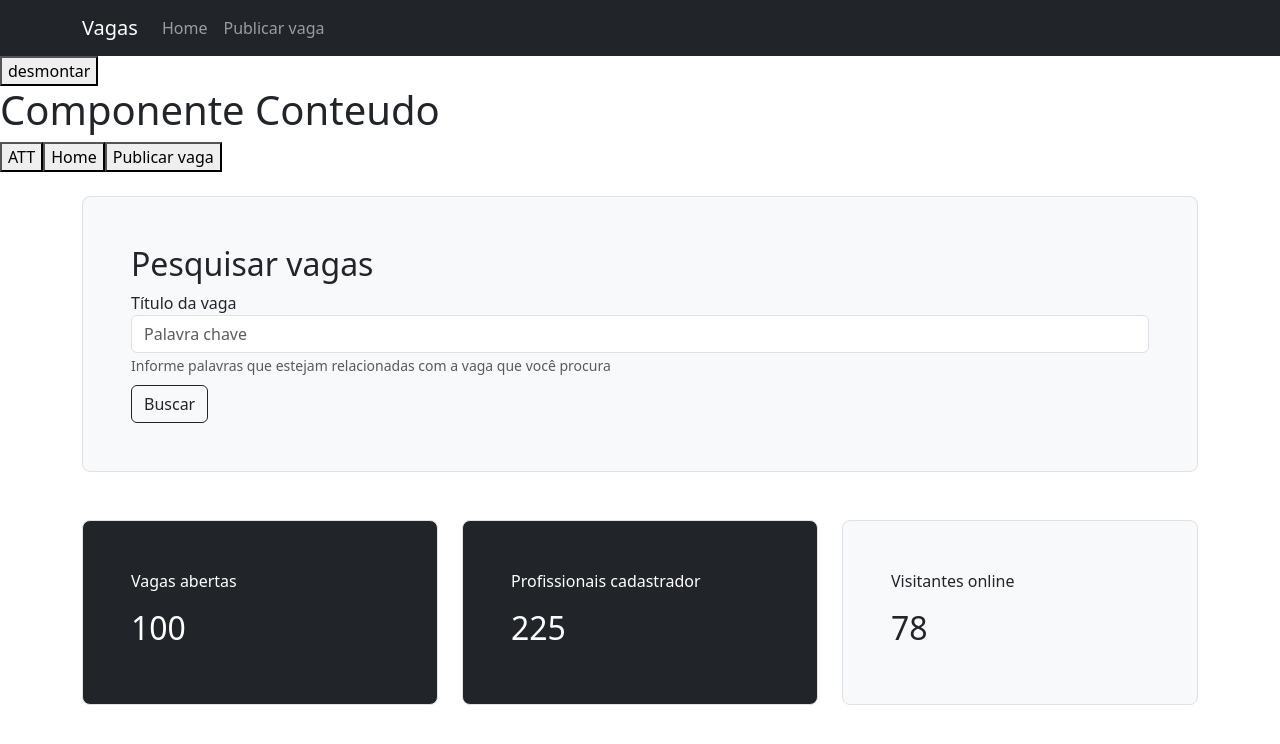
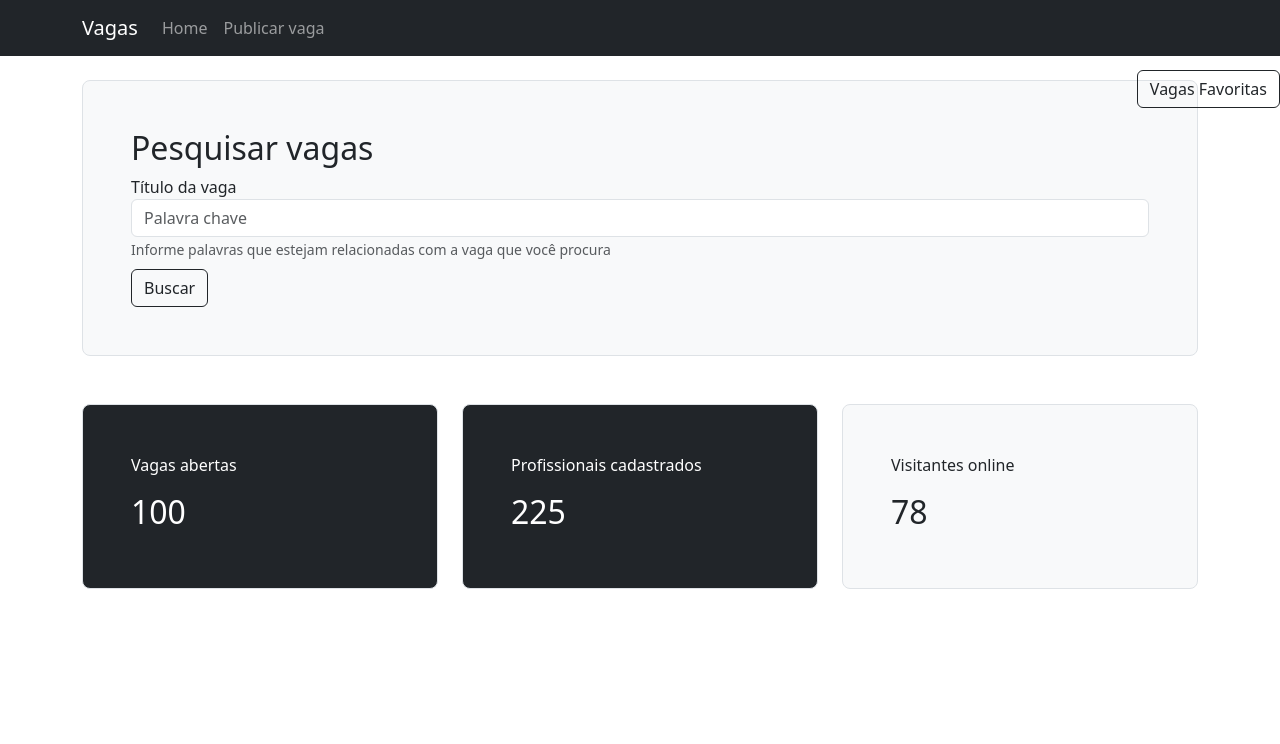
Before and after one commit to danillohss/vue-vacancies, a Vue app: page / in a window 1280 px wide. Shown: the top 744 px of the page. Built offline with nearby package versions, Linux system fonts and the light colour scheme.

Commit message:
att-vagas

```diff
--- a/package.json
+++ b/package.json
@@ -9,6 +9,7 @@
   },
   "dependencies": {
     "core-js": "^3.8.3",
+    "mitt": "^3.0.0",
     "vue": "^3.2.13"
   },
   "devDependencies": {
--- a/src/App.vue
+++ b/src/App.vue
@@ -1,13 +1,14 @@
 <template>
   <div>
-    <Topo />
-    <button @click="desmontar()">desmontar</button>
-    <Conteudo v-if="visibilidade" />
+    <VagasFavoritas />
+    <Topo @navegar="componente = $event" />
+    <Conteudo v-if="visibilidade" :conteudo="componente" />
   </div>
 </template>
 
 <script>
 
+import VagasFavoritas from '@/components/comuns/VagasFavoritas.vue'
 import Conteudo from '@/components/layouts/Conteudo.vue'
 import Topo from '@/components/layouts/Topo.vue'
 
@@ -16,15 +17,11 @@
   data() {
     return {
       visibilidade: true,
+      componente: 'Home',
     }
   },
   components: {
-    Topo, Conteudo
-  },
-  methods: {
-    desmontar() {
-      this.visibilidade = false;
-    }
+    Topo, Conteudo, VagasFavoritas
   },
 }
 </script>
--- a/src/components/comuns/Vaga.vue
+++ b/src/components/comuns/Vaga.vue
@@ -1,12 +1,27 @@
 <template>
     <div class="card">
-        <div class="card-header bg-dark text-white">{{ this.titulo }}</div>
+        <div class="card-header bg-dark text-white">
+            <div class="row">
+                <div class="col d-flex justify-content-between">
+                    <div>
+                        {{ this.titulo }}
+                    </div>
+                    <div>
+                        <div class="form-check form-switch">
+                            <input type="checkbox" class="form-check-input" v-model="favoritada">
+                            <label v-if="!favoritada" class="form-check-label">Favoritar</label>
+                            <label v-else class="form-check-label">Desfavoritar</label>
+                        </div>
+                    </div>
+                </div>
+            </div>
+        </div>
         <div class="card-body">
             <p>{{ this.descricao }}</p>
         </div>
         <div class="card-footer">
             <small class="text-muted">
-                <a href=""></a> Salário: {{ this.salario }} | Modalidade: {{ getModalidade }} |
+                <a href=""></a> Salário: {{ getSalario }} | Modalidade: {{ getModalidade }} |
                 Tipo: {{ getTipo }} | {{
                     this.publicacao }}
             </small>
@@ -18,14 +33,15 @@
 export default {
     // eslint-disable-next-line
     name: 'Vaga',
-    //props: ['titulo', 'descricao', 'salario', 'modalidade', 'tipo', 'publicacao'],
+    data() {
+        return {
+            favoritada: false,
+        }
+    },
     props: {
         titulo: {
             type: String,
             required: true,
-            validator(p) {
-                console.log(p);
-            },
         },
         descricao: {
             type: String,
@@ -46,6 +62,15 @@
         tipo: {
             type: String,
             required: true
+        }
+    },
+    watch: {
+        favoritada(valorNovo) {
+            if (valorNovo) {
+                this.emitter.emit('favoritarVaga', this.titulo)
+            } else {
+                this.emitter.emit('desfavoritarVaga', this.titulo)
+            }
         }
     },
     computed: {
@@ -70,6 +95,12 @@
                 default:
                     return 'Não informado'
             }
+        },
+        getSalario() {
+            if (this.salario === '') {
+                return 'Não informado'
+            }
+            return this.salario;
         }
     }
 }
--- /dev/null
+++ b/src/components/comuns/VagasFavoritas.vue
@@ -0,0 +1,51 @@
+<template>
+    <div>
+        <div class="buttonFavorite">
+            <button class="btn btn-outline-dark" type="button" data-bs-toggle="offcanvas" data-bs-target="#offcanvasRight"
+                aria-controls="offcanvasRight">Vagas Favoritas</button>
+        </div>
+        <div class="offcanvas offcanvas-end" tabindex="-1" id="offcanvasRight" aria-labelledby="offcanvasRightLabel">
+            <div class="offcanvas-header">
+                <h5 id="offcanvasRightLabel">Vagas favoritadas</h5>
+                <button type="button" class="btn-close text-reset" data-bs-dismiss="offcanvas" aria-label="Close"></button>
+            </div>
+            <div class="offcanvas-body">
+                <ul class="list-group">
+                    <li class="list-group-item" v-for="(vaga, index) in vagas" :key="index">{{ vaga }}</li>
+                </ul>
+            </div>
+        </div>
+    </div>
+</template>
+
+<script>
+export default {
+    name: 'VagasFavoritas',
+    data() {
+        return {
+            vagas: [],
+        }
+    },
+    mounted() {
+        this.emitter.on('favoritarVaga', (titulo) => {
+            this.vagas.push(titulo)
+        })
+
+        this.emitter.on('desfavoritarVaga', (titulo) => {
+            let indiceArray = this.vagas.indexOf(titulo)
+            if (indiceArray !== -1) {
+                this.vagas.splice(indiceArray, 1)
+            }
+        })
+    },
+}
+</script>
+
+<style scoped>
+.buttonFavorite {
+    position: absolute;
+    z-index: 1;
+    top: 70px;
+    right: 0px;
+}
+</style>
--- a/src/components/layouts/Conteudo.vue
+++ b/src/components/layouts/Conteudo.vue
@@ -1,11 +1,5 @@
 <template>
     <div>
-        <h1>{{ titulo }}</h1>
-        <button @click="atualizarComponente()">ATT</button>
-        <button @click="conteudo = 'Home'">Home</button>
-        <button @click="conteudo = 'PublicarVaga'">Publicar vaga</button>
-        <!-- <Home />
-        <PublicarVaga /> -->
         <keep-alive>
             <component :is="conteudo" />
         </keep-alive>
@@ -18,19 +12,15 @@
 export default {
     // eslint-disable-next-line
     name: 'Conteudo',
+    props: {
+        conteudo: {
+            typeof: 'string',
+            required: true
+        }
+    },
     components: {
         Home,
         PublicarVaga
-    },
-    data: () => ({
-        teste: 'O componente foi criado',
-        titulo: 'Componente Conteudo',
-        conteudo: 'Home',
-    }),
-    methods: {
-        atualizarComponente() {
-            this.titulo += '*'
-        }
     },
 }
 </script>
--- a/src/components/layouts/Topo.vue
+++ b/src/components/layouts/Topo.vue
@@ -9,10 +9,10 @@
             <div class="collapse navbar-collapse" id="navbarSupportedContent">
                 <ul class="navbar-nav me-auto mb-2 mb-lg-0">
                     <li class="nav-item">
-                        <a class="nav-link" href="#">Home</a>
+                        <a class="nav-link" href="#" @click="navegarPara('Home')">Home</a>
                     </li>
                     <li class="nav-item">
-                        <a class="nav-link" href="#">Publicar vaga</a>
+                        <a class="nav-link" href="#" @click="navegarPara('PublicarVaga')">Publicar vaga</a>
                     </li>
                 </ul>
             </div>
@@ -24,6 +24,11 @@
 export default {
     // eslint-disable-next-line
     name: 'Topo',
+    methods: {
+        navegarPara(p) {
+            this.$emit('navegar', p)
+        }
+    }
 }
 </script>
 
--- a/src/components/views/Home.vue
+++ b/src/components/views/Home.vue
@@ -15,7 +15,7 @@
                 <Indicador titulo="Vagas abertas" indicador="100" bg="bg-dark" color="text-white" />
             </div>
             <div class="col-4">
-                <Indicador titulo="Profissionais cadastrador" indicador="225" bg="bg-dark" color="text-white" />
+                <Indicador titulo="Profissionais cadastrados" indicador="225" bg="bg-dark" color="text-white" />
             </div>
             <div class="col-4">
                 <Indicador titulo="Visitantes online" :indicador="usuariosOnline" bg="bg-light" color="text-dark" />
--- a/src/components/views/PublicarVaga.vue
+++ b/src/components/views/PublicarVaga.vue
@@ -50,7 +50,7 @@
         </div>
         <div class="row mt-3">
             <div class="col">
-                <button type="submit" class="btn btn-primary" @click="salvarVaga">Cadastrar</button>
+                <button type="submit" class="btn btn-primary" @click="salvarVaga(), limparForm()">Cadastrar</button>
             </div>
         </div>
     </div>
@@ -75,7 +75,6 @@
             let tempoDecorrido = Date.now();
             let dataAtual = new Date(tempoDecorrido);
             let vagas = JSON.parse(localStorage.getItem('vagas'))
-            console.log(vagas)
 
             if (!vagas) vagas = []
 
@@ -87,9 +86,17 @@
                 modalidade: this.modalidade,
                 publicacao: dataAtual.toLocaleDateString('pt-BR')
             })
-            console.log(this.dataPublicacao)
             localStorage.setItem('vagas', JSON.stringify(vagas));
+        },
+        limparForm() {
+            this.titulo = '',
+                this.descricao = '',
+                this.salario = '',
+                this.tipo = '',
+                this.modalidade = '',
+                this.dataPublicacao = ''
         }
+
     },
 }
 </script>
--- a/src/main.js
+++ b/src/main.js
@@ -1,4 +1,11 @@
 import { createApp } from 'vue'
 import App from './App.vue'
+import mitt from 'mitt'
 
-createApp(App).mount('#app')
+//createApp(App).mount('#app')
+
+//Nova instância do vue usando o mitt
+const emitter = mitt()
+const app = createApp(App)
+app.config.globalProperties.emitter = emitter;
+app.mount('#app');
```
Also changed, not shown: 1 other file (tests, documents, lock files or other folders).
